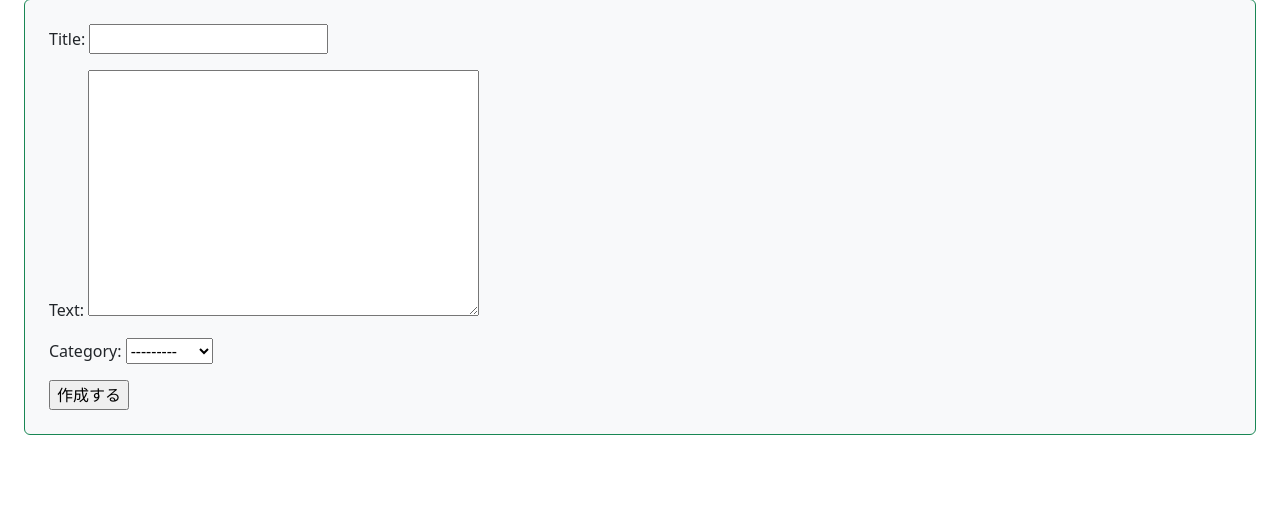
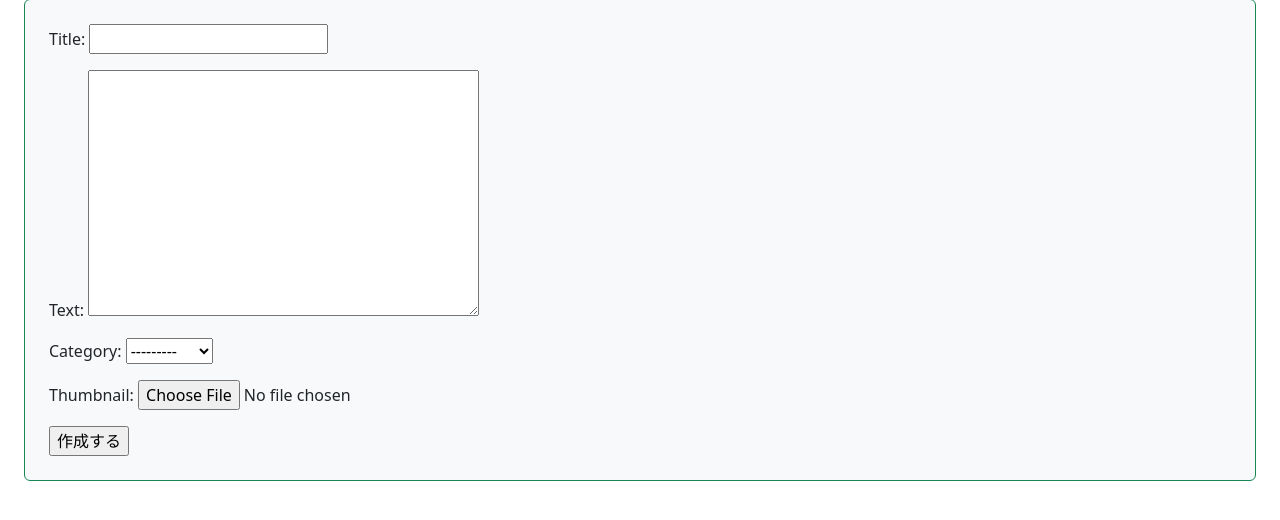
Before and after one commit to m-nunomura/tsubo_to_kotsu, a Django app: page /book/create/ in a window 1280 px wide. Shown: the part 185-705 px from the top of the page. Run offline with Django 4.2, Linux system fonts and the light colour scheme.

Commit message:
20231127_5-8end

```diff
--- a/20231124/bookproject/book/models.py
+++ b/20231124/bookproject/book/models.py
@@ -9,6 +9,7 @@ RATE_CHOICE = [(x,str(x))for x in range(0,consts.MAX_RATE + 1)]
 class Book(models.Model):
     title = models.CharField(max_length=100)
     text = models.TextField()
+    thumbnail = models.ImageField(null=True,blank=True)
     category = models.CharField(max_length=100,choices=CATEGORY)
 
     def __str__(self):
--- a/20231124/bookproject/book/templates/book/book_create.html
+++ b/20231124/bookproject/book/templates/book/book_create.html
@@ -1,7 +1,7 @@
 {%extends "base.html"%}
 {%block title%}書籍作成{%endblock%}
 {%block content%}
-<form method="post" action="">
+<form method="post" enctype="multipart/form-data" class="p-4 m-4 bg-light border border-success rounded form-group" action="">
     {%csrf_token%}
     {{form.as_p}}
     <input type="submit" value="作成する">
--- a/20231124/bookproject/book/templates/book/book_update.html
+++ b/20231124/bookproject/book/templates/book/book_update.html
@@ -1,7 +1,7 @@
 {%extends "base.html"%}
 {%block title%}書籍修正{%endblock%}
 {%block content%}
-<form method="post" action="">
+<form method="post" enctype="multipart/form-data" class="p-4 m-4 bg-light border border-success rounded form-group" action="">
     {%csrf_token%}
     {{form.as_p}}
     <button type="submit">修正する</button>
--- a/20231124/bookproject/book/templates/book/index.html
+++ b/20231124/bookproject/book/templates/book/index.html
@@ -5,6 +5,7 @@
 {%for item in object_list%}
 <div class="p-4 m-4 bg-light border border-success rounded">
     <h2 class="text-success">{{item.title}}</h2>
+    <img class="img-thumbnail" src="{{item.thumbnail.url}}" alt="">
     <h6>カテゴリ：{{item.category}}</h6>
     <div class="mt-3">
         <a href="{%url 'book:detail-book' item.id%}">詳細へ</a>
--- a/20231124/bookproject/book/views.py
+++ b/20231124/bookproject/book/views.py
@@ -19,7 +19,7 @@ class DetailBookView(generic.DetailView):
 class CreateBookView(generic.CreateView):
     template_name = "book/book_create.html"
     model = models.Book
-    fields = ("title","text","category",)
+    fields = ("title","text","category","thumbnail",)
     success_url = reverse_lazy("book:list-book")
 
 class DeleteBookView(generic.DeleteView):
@@ -30,7 +30,7 @@ class DeleteBookView(generic.DeleteView):
 class UpdateBookView(generic.UpdateView):
     template_name = "book/book_update.html"
     model = models.Book
-    fields = ("title","text","category",)
+    fields = ("title","text","category","thumbnail",)
     success_url = reverse_lazy("book:list-book")
 
 def index_view(request):
--- a/20231124/bookproject/bookproject/settings.py
+++ b/20231124/bookproject/bookproject/settings.py
@@ -118,6 +118,8 @@ USE_TZ = True
 # https://docs.djangoproject.com/en/4.2/howto/static-files/
 
 STATIC_URL = "static/"
+MEDIA_URL = "media/"
+MEDIA_ROOT = BASE_DIR/"media"
 
 # Default primary key field type
 # https://docs.djangoproject.com/en/4.2/ref/settings/#default-auto-field
--- a/20231124/bookproject/bookproject/urls.py
+++ b/20231124/bookproject/bookproject/urls.py
@@ -16,9 +16,14 @@ Including another URLconf
 """
 from django.contrib import admin
 from django.urls import path,include
+from django.conf import settings
+from django.conf.urls.static import static
 
 urlpatterns = [
     path("admin/", admin.site.urls),
     path("accounts/",include("accounts.urls")),
     path("",include("book.urls")),
 ]
+
+
+urlpatterns += static(settings.MEDIA_URL,document_root=settings.MEDIA_ROOT)
```
Also changed, not shown: 20231124/bookproject/book/migrations/0004_book_thumbnail.py (added), 20231124/bookproject/book/urls.py (line endings or trailing spaces), 20231124/bookproject/db.sqlite3, 20231124/bookproject/media/2023-11-11_14h36_24.png (added).
